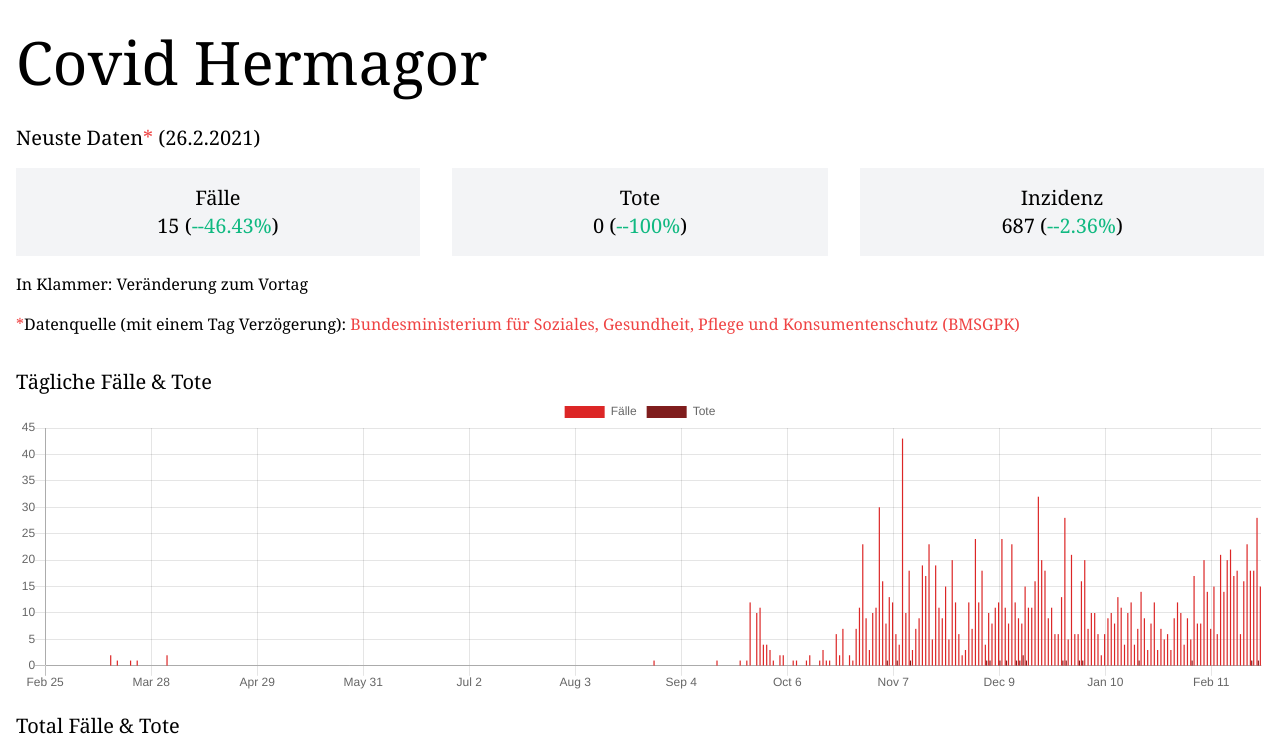
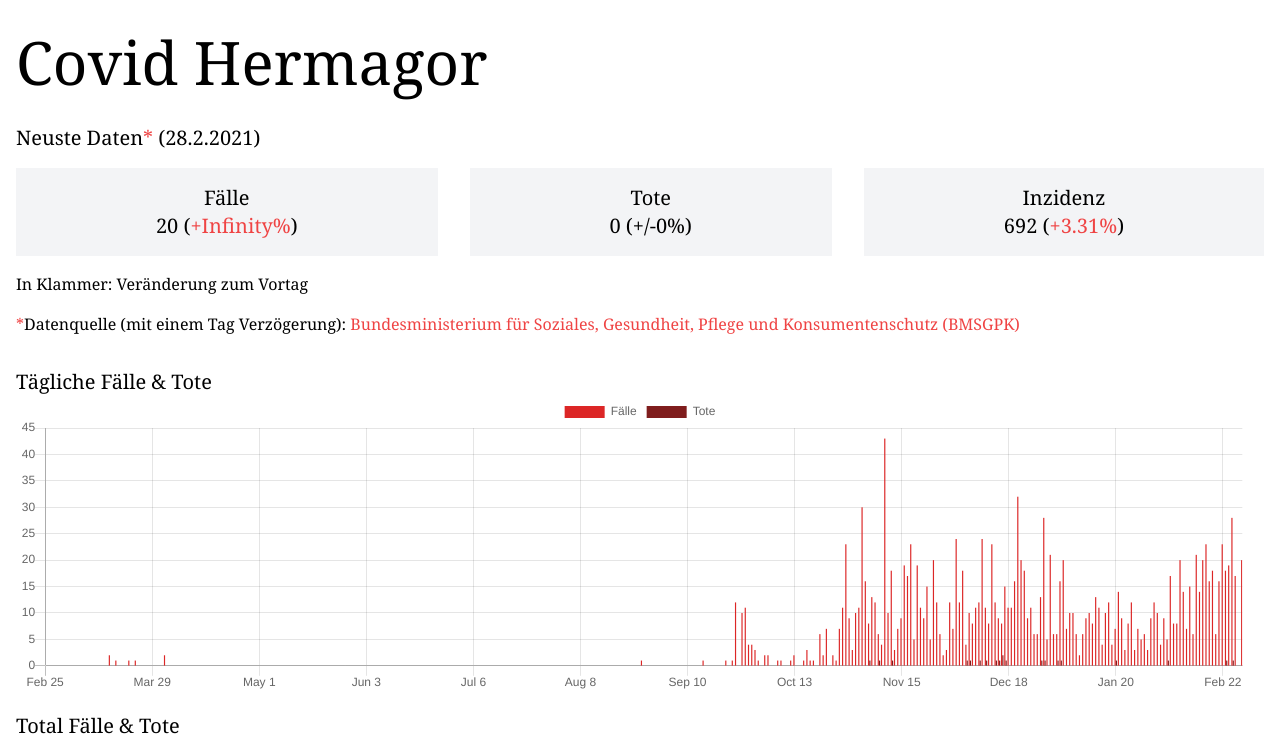
Before and after one commit to chrigu/hermagor-covid, a Vue app in the folder covid-web/: page / in a window 1280 px wide. Shown: the top 746 px of the page. Built offline with nearby package versions, Linux system fonts and the light colour scheme.

Commit message:
Update data, fix sign

```diff
--- a/covid-web/src/views/Home.vue
+++ b/covid-web/src/views/Home.vue
@@ -101,7 +101,7 @@ export default {
         if (data[1].y > data[0].y) {
           return `+${change}%`
         } else if (data[1].y < data[0].y) {
-          return `-${change}%`
+          return `${change}%`
         }
       }
 
```
Also changed, not shown: covid-web/src/assets/data.json (+1 -1 lines).
